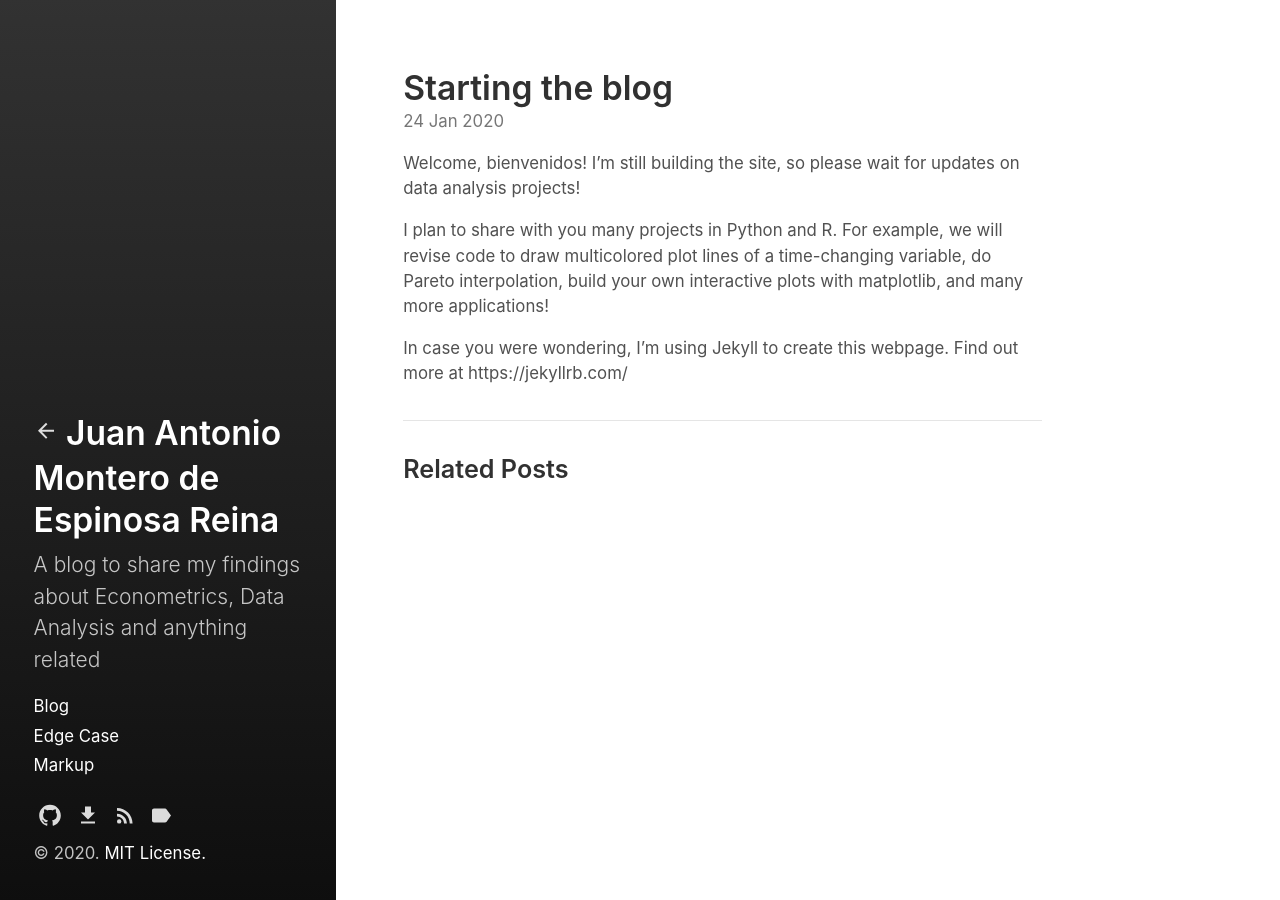
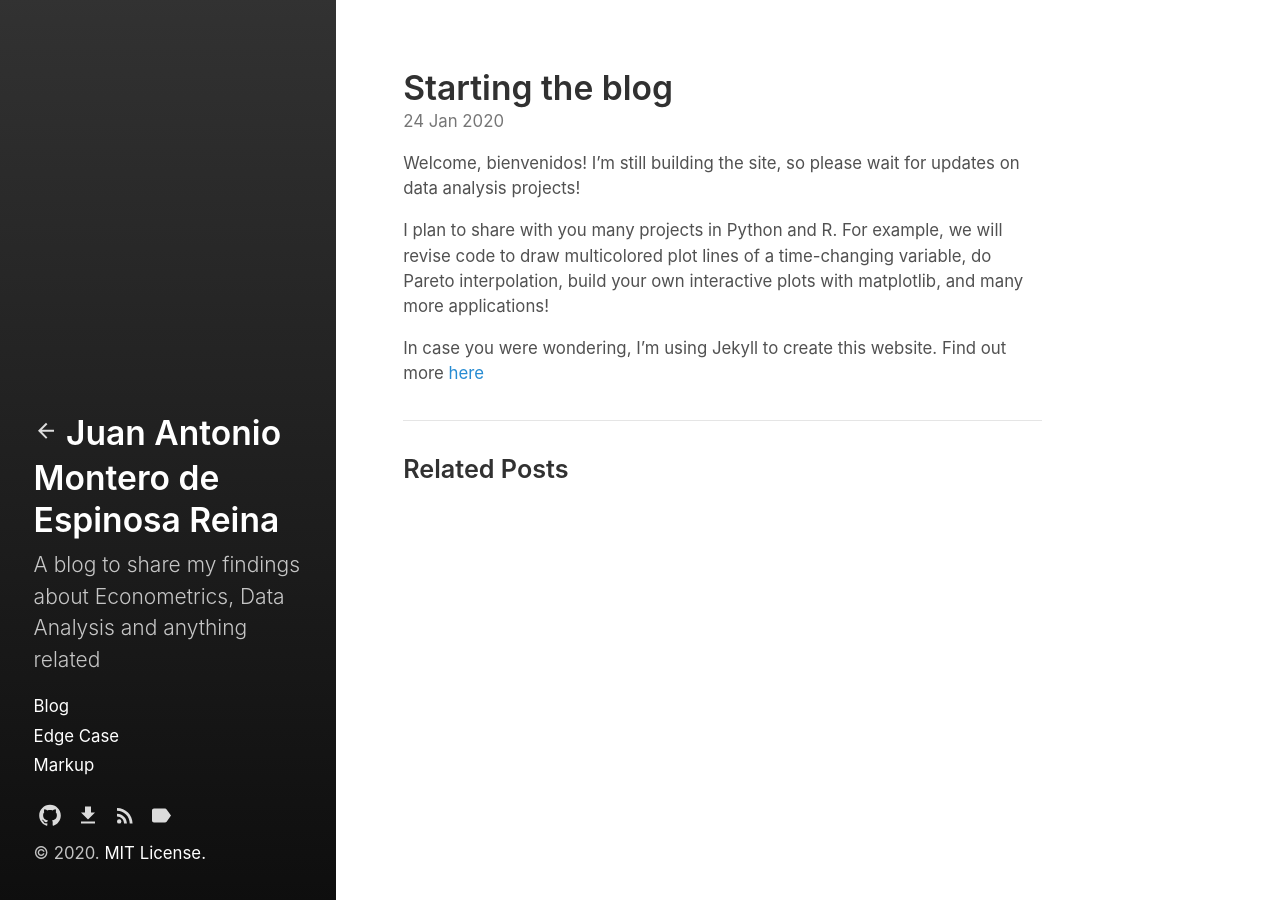
Before and after one commit to jmonteroers/JMonteroEspinosa.github.io, a Jekyll site: the page built from _posts/2020-01-24-starting-blog.md, in a window 1280 px wide. Built offline with Jekyll 4.4.1, drawn with Linux system fonts in a browser that asks for light colours.

Commit message:
Add first hyperlink

```diff
--- a/_posts/2020-01-24-starting-blog.md
+++ b/_posts/2020-01-24-starting-blog.md
@@ -8,4 +8,4 @@ Welcome, bienvenidos! I'm still building the site, so please wait for updates on
 
 I plan to share with you many projects in Python and R. For example, we will revise code to draw multicolored plot lines of a time-changing variable, do Pareto interpolation, build your own interactive plots with matplotlib, and many more applications!
 
-In case you were wondering, I'm using Jekyll to create this webpage. Find out more at https://jekyllrb.com/
+In case you were wondering, I'm using Jekyll to create this website. Find out more <a href='https://jekyllrb.com/'>here</a>
```
